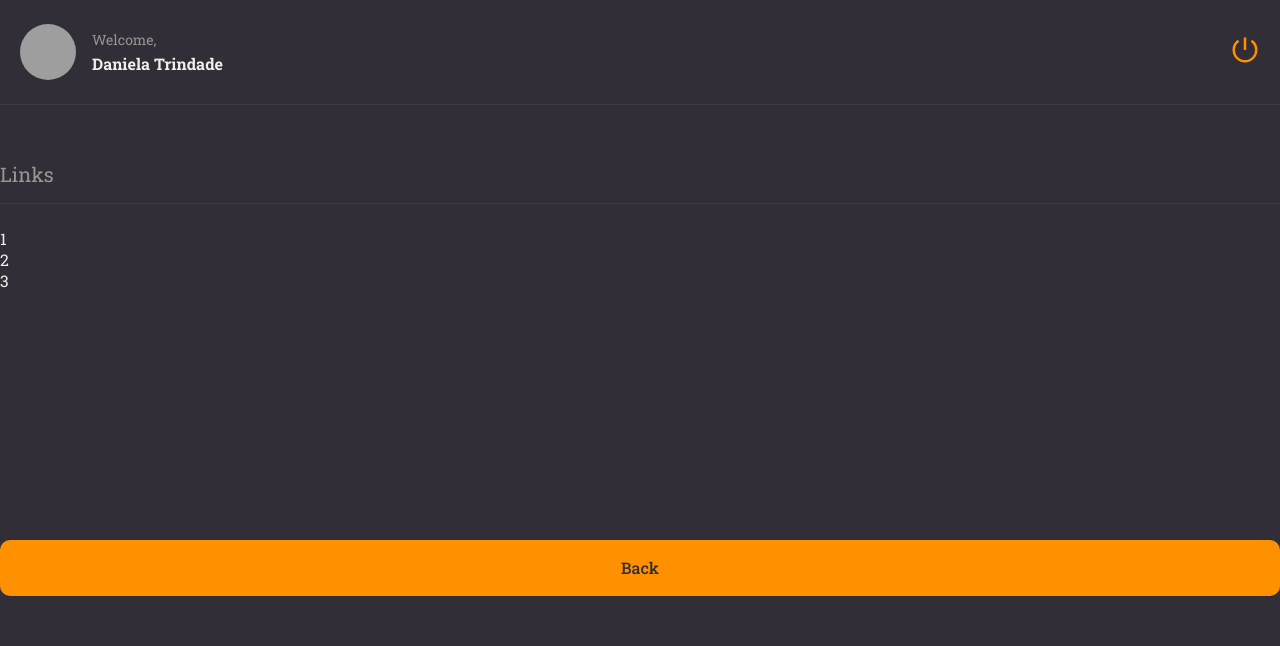
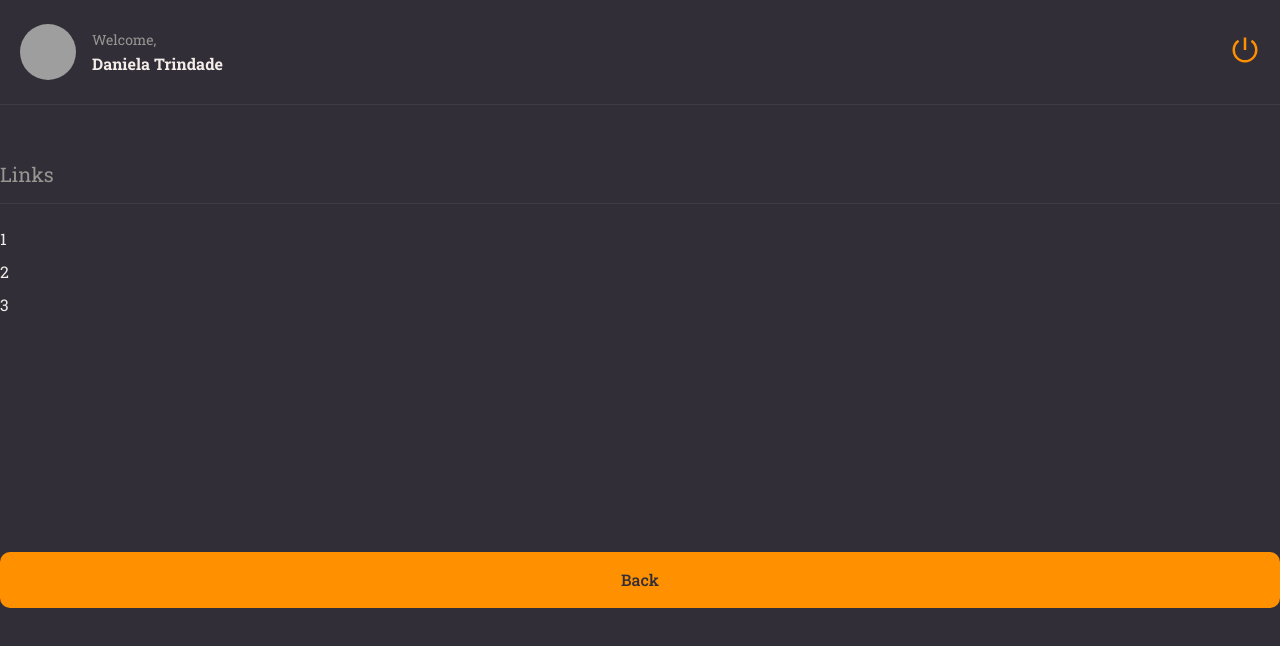
Before and after one commit to dadaniela/notes, a React (Vite) app: page / in a window 1280 px wide. Shown: the top 646 px of the page. Built offline with nearby package versions, Linux system fonts and the light colour scheme; grey boxes are pictures that could not be loaded.

Commit message:
fixes issue in the links of the detail page

```diff
--- a/src/components/Section/styles.js
+++ b/src/components/Section/styles.js
@@ -13,13 +13,3 @@ export const Container = styled.section`
         font-weight: 400;
     };
 `;
-
-export const Links = styled.ul`
-    list-style: none;
-    > li {
-      margin-top: 12px;
-      a {
-        color: ${({theme}) => theme.COLORS.WHITE};
-      }
-    }
-`;
--- a/src/pages/Details/index.jsx
+++ b/src/pages/Details/index.jsx
@@ -1,19 +1,18 @@
-import { Container } from "./styles";
+import { Container, Links } from "./styles";
 import { Header } from "../../components/Header";
 import { Button } from "../../components/Button";
 import { Section } from "../../components/Section";
-// import { Links } from "../../components/Section";
 
 export function Details(){
   return(
     <Container>
       <Header/>
       <Section title="Links">
-        <ul>
+        <Links>
           <li>1</li>
           <li>2</li>
           <li>3</li>
-        </ul>
+        </Links>
       </Section>
       <Button label="Back"/>
     </Container>
--- a/src/pages/Details/styles.js
+++ b/src/pages/Details/styles.js
@@ -9,3 +9,13 @@ export const Container = styled.div`
     "header"
     "content"
 `;
+
+export const Links = styled.ul`
+    list-style: none;
+    > li {
+      margin-top: 12px;
+      a {
+        color: ${({theme}) => theme.COLORS.WHITE};
+      }
+    }
+`;
```
